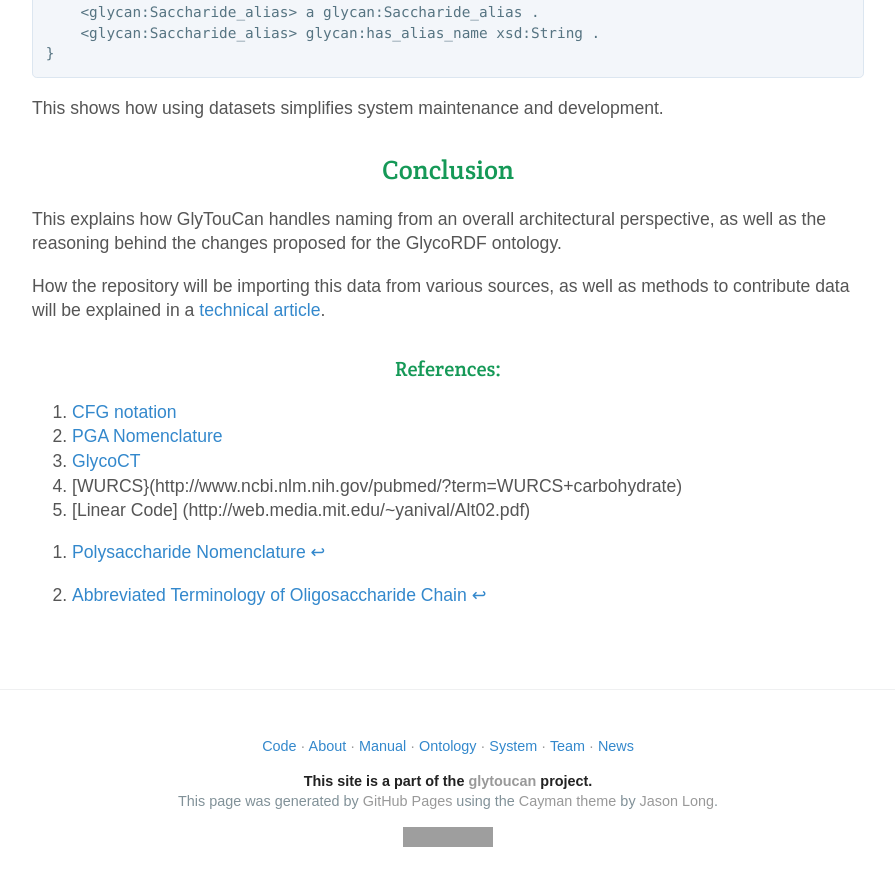
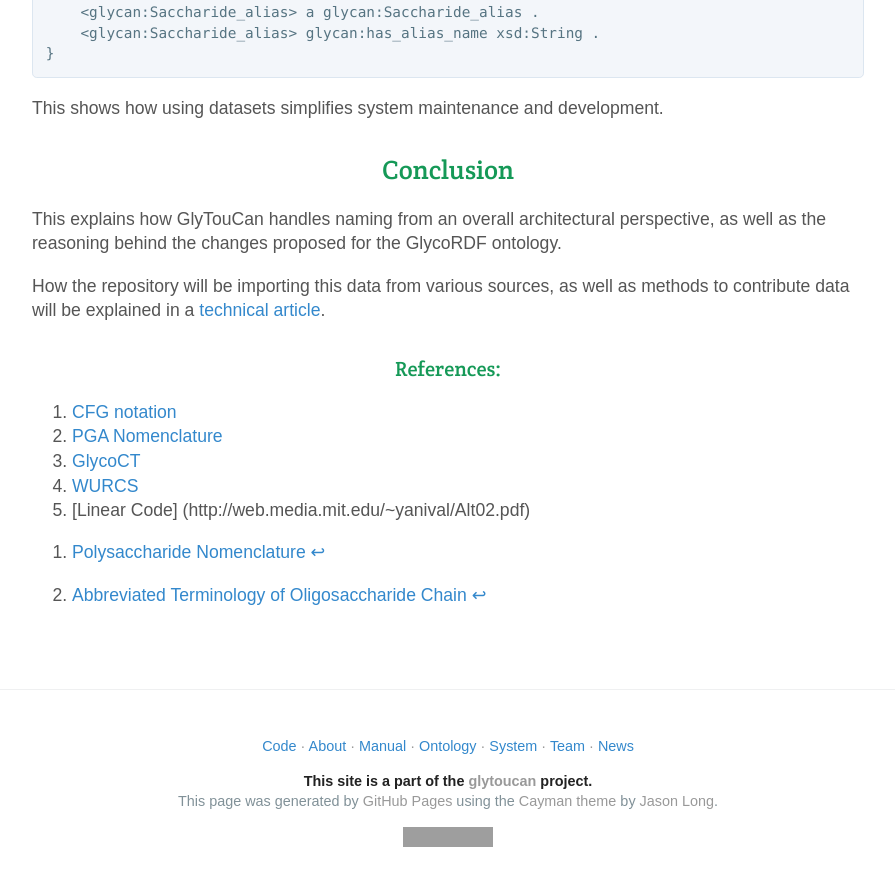
Before and after one commit to glytoucan/glytoucan, a Jekyll site: the page built from system/name.md, in a window 1280 px wide and 900 px high, scrolled down 4298 px. Shown: the top 886 px of the window, without its empty margins (192-1087 px from the left). Built offline with Jekyll 4.4.1, drawn with Linux system fonts in a browser that asks for light colours; nearby versions of some CDN libraries; grey boxes are pictures that could not be loaded.

Commit message:
Update name.md

```diff
--- a/system/name.md
+++ b/system/name.md
@@ -142,5 +142,5 @@ How the repository will be importing this data from various sources, as well as
 1. [CFG notation](http://www.functionalglycomics.org/static/consortium/Nomenclature.shtml)
 2. [PGA Nomenclature](http://glycomics.scripps.edu/coreD/PGAnomenclature.pdf)
 3. [GlycoCT](http://www.ncbi.nlm.nih.gov/pubmed/18436199)
-4. [WURCS}(http://www.ncbi.nlm.nih.gov/pubmed/?term=WURCS+carbohydrate)
+4. [WURCS](http://www.ncbi.nlm.nih.gov/pubmed/?term=WURCS+carbohydrate)
 5. [Linear Code] (http://web.media.mit.edu/~yanival/Alt02.pdf)
```
